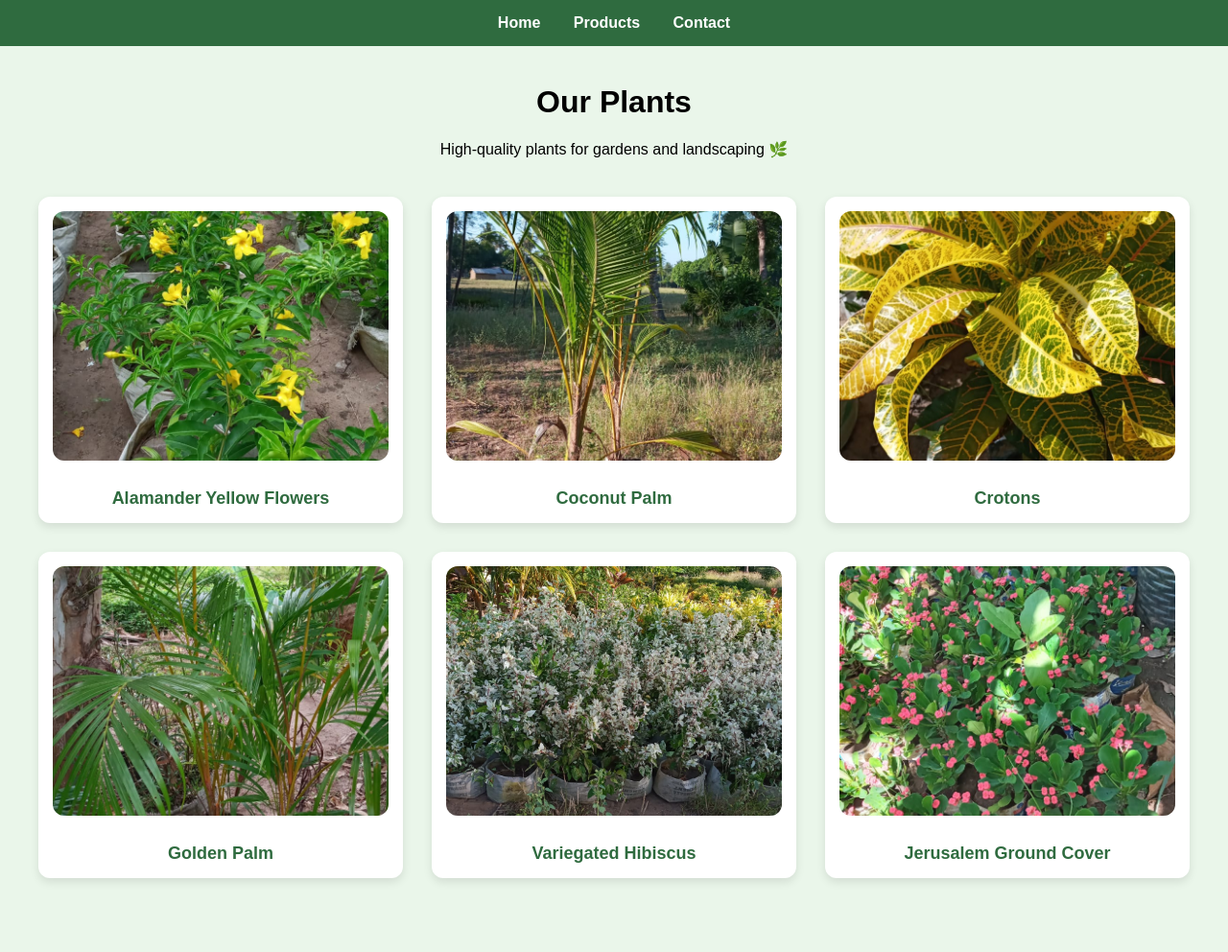
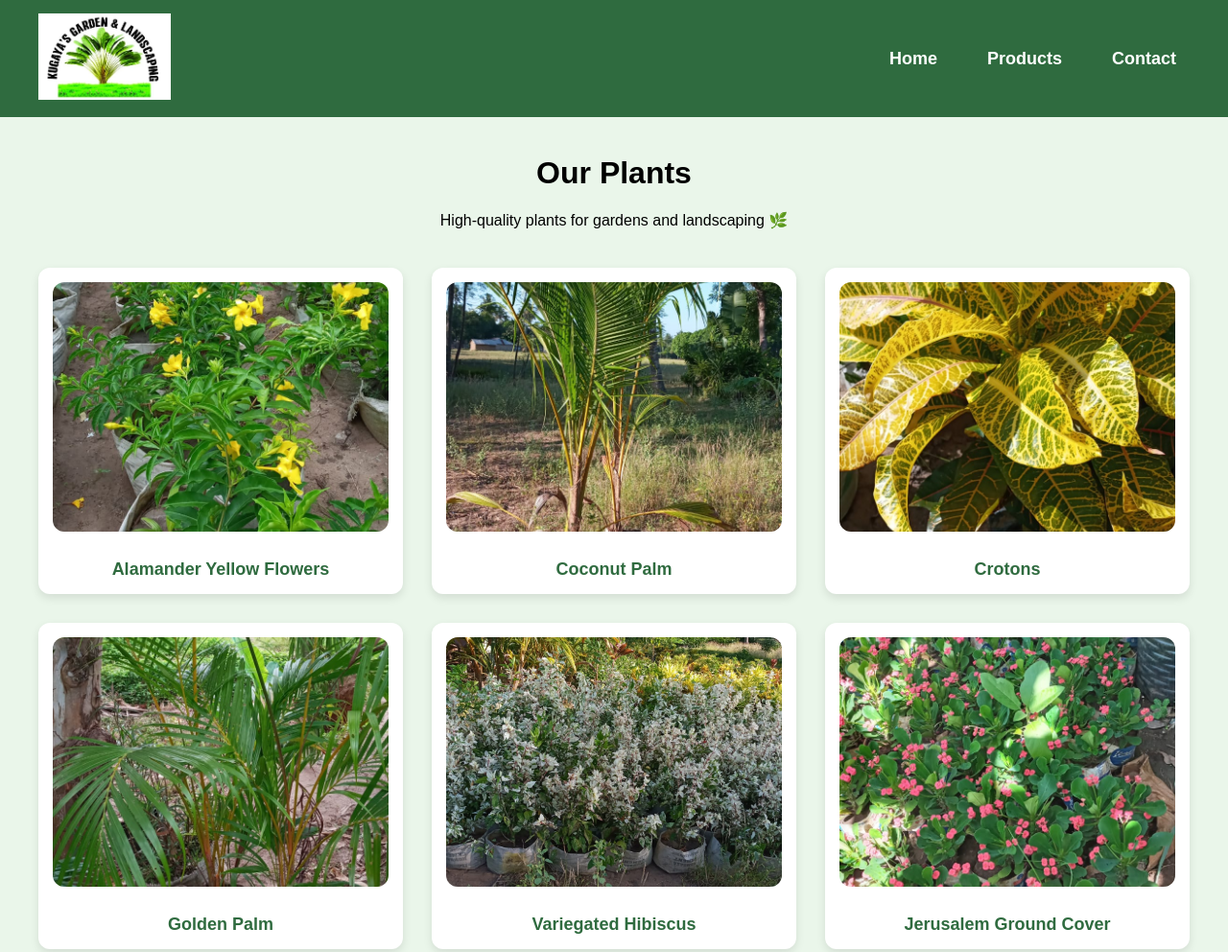
Before and after one commit to jellebouvy-svg/kugaya_garden_website, a plain HTML site: page products.html in a window 1280 px wide. Shown: the top 992 px of the page at 96% size. Drawn offline with Linux system fonts and the light colour scheme.

Commit message:
Update products.html

```diff
--- a/products.html
+++ b/products.html
@@ -4,6 +4,7 @@
   <meta charset="UTF-8">
   <meta name="viewport" content="width=device-width, initial-scale=1.0">
   <title>Kugaya Garden - Products</title>
+
   <style>
     body {
       font-family: Arial, sans-serif;
@@ -13,33 +14,78 @@
       text-align: center;
     }
 
-    nav {
+    /* ================= NAVIGATION ================= */
+    .navbar {
       background: #2f6b3f;
-      padding: 15px;
+      padding: 14px 0;
     }
 
-    nav a {
+    .nav-container {
+      max-width: 1200px;
+      margin: 0 auto;
+      padding: 0 16px;
+      display: flex;
+      align-items: center;
+      justify-content: space-between;
+    }
+
+    .nav-logo img {
+      height: 90px;
+      width: auto;
+    }
+
+    .nav-links {
+      display: flex;
+      align-items: center;
+      white-space: nowrap;
+      overflow-x: auto;
+      scrollbar-width: none;        /* Firefox */
+      -ms-overflow-style: none;     /* IE & Edge */
+    }
+
+    .nav-links::-webkit-scrollbar {
+      display: none;                /* Chrome, Safari */
+    }
+
+    .nav-links a {
       color: white;
       text-decoration: none;
-      margin: 0 15px;
+      margin-left: 24px;
       font-weight: bold;
+      font-size: 18px;
+      padding: 10px 14px;
+      border-radius: 6px;
+      flex-shrink: 0;
     }
 
-    nav a:hover {
-      text-decoration: underline;
+    .nav-links a:hover {
+      background: rgba(255, 255, 255, 0.15);
     }
 
+    /* ================= PAGE ================= */
     h1 {
       margin-top: 40px;
     }
 
+    p {
+      margin-bottom: 40px;
+    }
+
+    /* ================= PRODUCTS ================= */
     .products {
       display: grid;
       grid-template-columns: repeat(auto-fit, minmax(300px, 1fr));
       gap: 30px;
       max-width: 1200px;
-      margin: 40px auto 80px;
+      margin: 0 auto 80px;
       padding: 0 20px;
+    }
+
+    .product-card {
+      background: white;
+      border-radius: 12px;
+      padding: 15px;
+      box-shadow: 0 4px 10px rgba(0,0,0,0.1);
     }
 
     .product-card img {
@@ -50,34 +96,51 @@
       margin-bottom: 15px;
     }
 
-
-    .product-card {
-      background: white;
-      border-radius: 12px;
-      padding: 15px;
-      box-shadow: 0 4px 10px rgba(0,0,0,0.1);
-    }
-
     .product-card h3 {
       margin: 10px 0 0;
       color: #2f6b3f;
       font-size: 18px;
     }
+
+    /* ================= MOBILE ================= */
+    @media (max-width: 600px) {
+      .nav-logo img {
+        height: 60px;
+      }
+
+      .nav-links a {
+        font-size: 14px;
+        margin-left: 14px;
+        padding: 8px 10px;
+      }
+    }
   </style>
 </head>
+
 <body>
 
-  <!-- Navigation -->
-  <nav>
-    <a href="index.html">Home</a>
-    <a href="products.html">Products</a>
-    <a href="contact.html">Contact</a>
+  <!-- NAVIGATION -->
+  <nav class="navbar">
+    <div class="nav-container">
+      <div class="nav-logo">
+        <a href="index.html">
+          <img src="kugaya_logo.jpg" alt="Kugaya Garden Logo">
+        </a>
+      </div>
+
+      <div class="nav-links">
+        <a href="index.html">Home</a>
+        <a href="products.html">Products</a>
+        <a href="contact.html">Contact</a>
+      </div>
+    </div>
   </nav>
 
+  <!-- PAGE CONTENT -->
   <h1>Our Plants</h1>
   <p>High-quality plants for gardens and landscaping 🌿</p>
 
-  <!-- Products grid -->
+  <!-- PRODUCTS GRID -->
   <div class="products">
 
     <div class="product-card">
```
